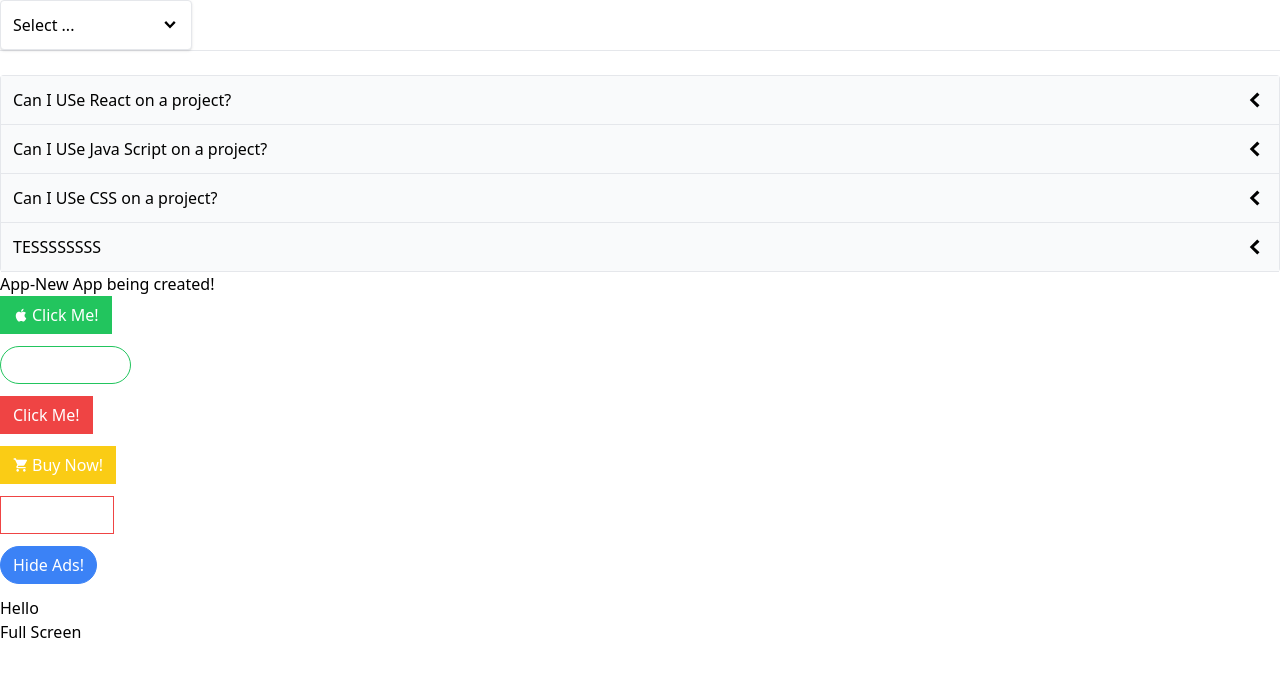
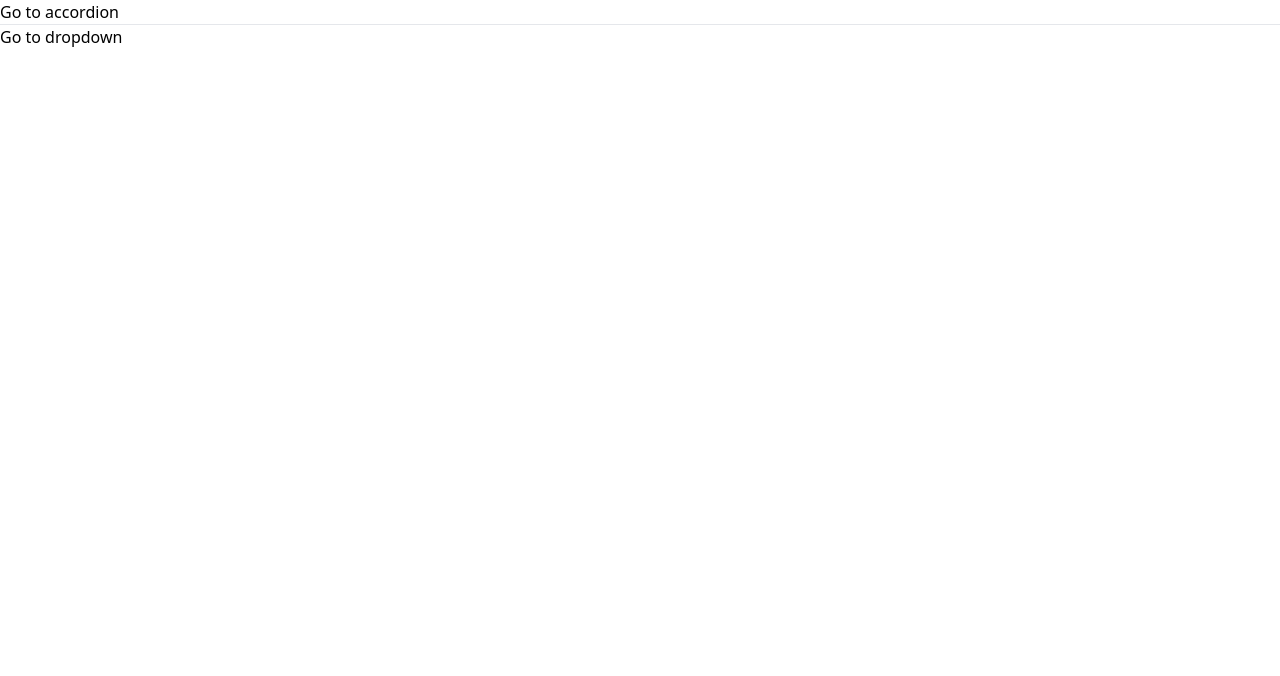
Before and after one commit to JohnQ1981/myComponentsAppReact, a React (Create React App) app in the folder mycomponents/: page / in a window 1280 px wide. Shown: the top 676 px of the page. Built offline with nearby package versions, Linux system fonts and the light colour scheme.

Commit message:
navigation half done

```diff
--- a/mycomponents/src/App.js
+++ b/mycomponents/src/App.js
@@ -1,30 +1,24 @@
-import {useState} from 'react';
-import "./App.css";
-import AccordionPages from "./pages/AccordionPages";
-import Dropdown from "./components/Dropdown";
+import Link from './components/Link';
+import Route from './components/Route';
+import AccordionPages from './pages/AccordionPages';
+import DropdownPage from './pages/DropdownPage';
 
 function App() {
-const options =[
-  {label: 'Red' , value: 'red'},
-  {label: 'Green' , value: 'green'},
-  {label: 'Blue' , value: 'blue'}
-];
-
-const [selection, setSelection] =useState(null);
-const handleSelection =(option)=>{
-  setSelection(option)
-}
-
   return (
-
     <div>
-      <div> <Dropdown  options ={options} value ={selection} onChange ={handleSelection}/></div>
-    <div><hr/></div>
-    <br/>
-    <div><AccordionPages /></div>
+      <Link to="/accordion">Go to accordion</Link>
+      <br/><hr/>
+      <Link to="/dropdown">Go to dropdown</Link>
+      <div>
+        <Route path="/accordion">
+          <AccordionPages />
+        </Route>
+        <Route path="/dropdown">
+          <DropdownPage />
+        </Route>
+      </div>
     </div>
-);
-
+  );
 }
 
 export default App;
--- /dev/null
+++ b/mycomponents/src/components/Link.js
@@ -0,0 +1,15 @@
+import {useContext} from 'react';
+import NavigationContext from '../context/navigation';
+
+function Link ({to, children}){
+    const { navigate } =useContext(NavigationContext);
+
+    const handleClick=(event)=>{
+        event.preventDefault();
+        navigate(to);
+    };
+
+    return <a onClick={handleClick}>{children}</a>
+
+}
+export default Link
--- /dev/null
+++ b/mycomponents/src/components/Route.js
@@ -0,0 +1,11 @@
+import { useContext } from "react";
+import NavigationContext from "../context/navigation";
+
+function Route({ path, children }) {
+  const { currentPath } = useContext(NavigationContext);
+  if (path === currentPath) {
+    return children;
+  }
+  return null;
+}
+export default Route;
--- /dev/null
+++ b/mycomponents/src/context/navigation.js
@@ -0,0 +1,37 @@
+import { useState, createContext, useEffect } from "react";
+
+const NavigationContext = createContext();
+
+function NavigationProvider({ children }) {
+  const [currentPath, setCurrentPath] = useState(window.location.pathname);
+
+  useEffect(() => {
+    const handler = () => {
+        setCurrentPath(window.location.pathname);
+    };
+    window.addEventListener("popstate", handler);
+
+    return () => {
+      window.removeEventListener("popstate", handler);
+    };
+  }, []);
+  const navigate = (to)=>{
+    window.history.pushState({},'',to)
+    setCurrentPath(to);
+  }
+
+  return (
+    <NavigationContext.Provider value={{currentPath, navigate}}>
+        {/* <div>
+            <button onClick={()=>navigate('/accordion')}>Go to Accordion</button>
+            <br/><hr/>
+            <button onClick ={()=>navigate('/dropdown')}>Got to Dropdown</button>
+        </div>
+      {currentPath} */}
+      {children}
+    </NavigationContext.Provider>
+  );
+}
+
+export { NavigationProvider };
+export default NavigationContext;
--- a/mycomponents/src/index.js
+++ b/mycomponents/src/index.js
@@ -3,11 +3,14 @@
 import './index.css';
 import App from './App';
 import reportWebVitals from './reportWebVitals';
+import { NavigationProvider } from './context/navigation';
 
 const root = ReactDOM.createRoot(document.getElementById('root'));
 root.render(
   <React.StrictMode>
+    <NavigationProvider>
     <App />
+    </NavigationProvider>
   </React.StrictMode>
 );
 
--- a/mycomponents/src/pages/DropdownPage.js
+++ b/mycomponents/src/pages/DropdownPage.js
@@ -1,7 +1,5 @@
 import {useState} from 'react';
-
-import AccordionPages from "./pages/AccordionPages";
-import Dropdown from "..Dropdown/components/Dropdown";
+import Dropdown from '../components/Dropdown';
 
 function DropdownPage() {
 const options =[
@@ -21,7 +19,10 @@
       <div> <Dropdown  options ={options} value ={selection} onChange ={handleSelection}/></div>
     <div><hr/></div>
     <br/>
-    <div><AccordionPages /></div>
+
+    <br/>
+    <hr/>
+
     </div>
 );
 
```
Also changed, not shown: mycomponents/src/images/NAvigation002.jpg (added), mycomponents/src/images/Navigation00.jpg (added), mycomponents/src/images/navigation.txt (added).
